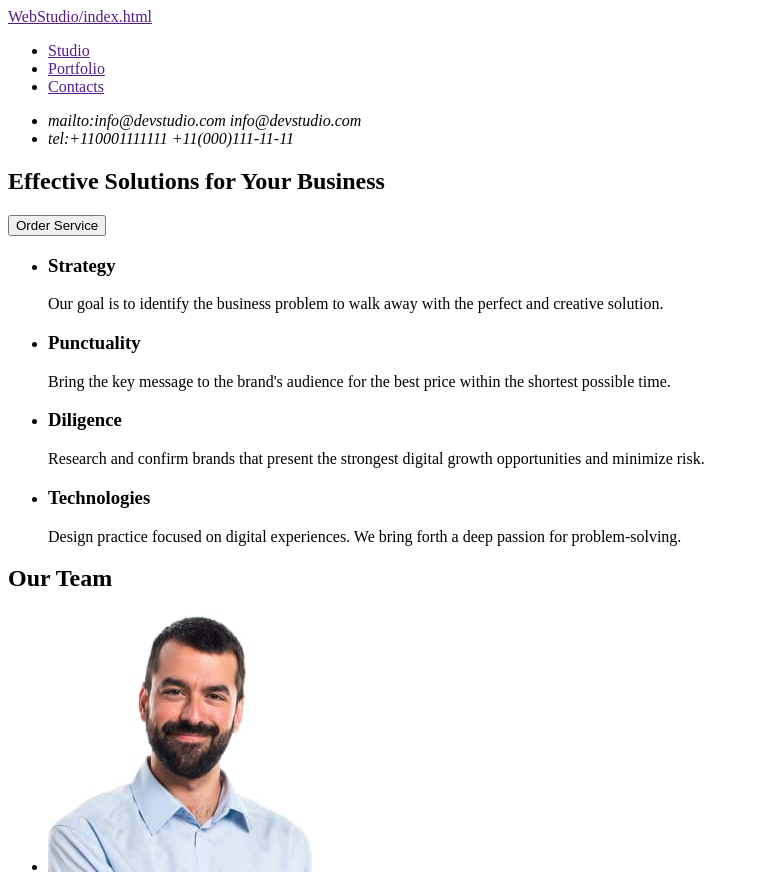
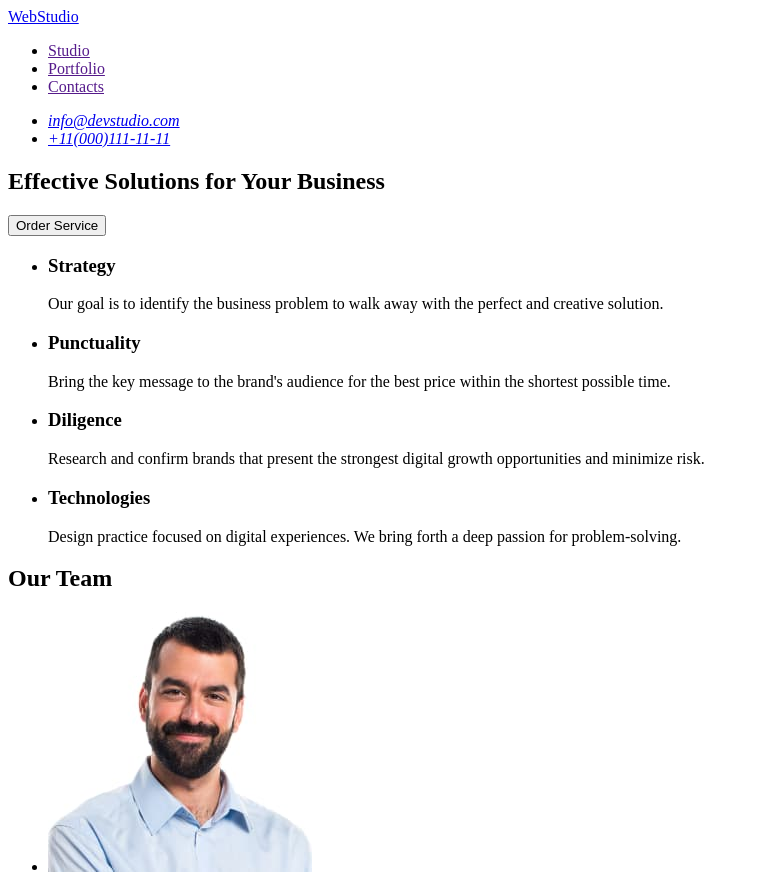
Before and after one commit to Alexandr861523/goit-markup-hw-01, a plain HTML site: page index.html in a window 1280 px wide. Shown: the top 875 px of the page, without its empty margins (0-759 px from the left). Drawn offline with Linux system fonts and the light colour scheme.

Commit message:
start.HTML

```diff
--- a/index.html
+++ b/index.html
@@ -8,7 +8,7 @@
 <body>
     <header>
         <nav>
-        <a href="">WebStudio/index.html</a>
+        <a href="WebStudio/index.html">WebStudio</a>
         <ul>
             <li><a href="">Studio</a></li>
             <li><a href="">Portfolio</a></li>
@@ -18,15 +18,11 @@
         <address>
         <ul>
         <li>
-            <href="" target="_blank" rel="noopener noreferrer">mailto:info@devstudio.com</a>
-            <href="" target="_blank" rel="noopener noreferrer">info@devstudio.com
-            </a>
-        </li>
+            <a href="mailto:info@devstudio.com" target="_blank" rel="noopener noreferrer">info@devstudio.com</a>
+            </li>
         <li>
-            <href="" target="_blank" rel="noopener noreferrer">tel:+110001111111</a>
-            <href="" target="_blank" rel="noopener noreferrer">+11(000)111-11-11
-            </a>
-        </li>
+            <a href="tel:+110001111111" target="_blank" rel="noopener noreferrer">+11(000)111-11-11</a>
+            </li>
         </ul>
         </address>
 </header>
@@ -85,7 +81,7 @@
     </section>
 </main>
 <footer>
-    <a href="">WebStudio/index.html</a>
+    <a href="WebStudio/index.html">WebStudio</a>
     <p>Increase the flow of customers and sales for your business with digital marketing & growth solutions.</p>
 </footer>
 
```
